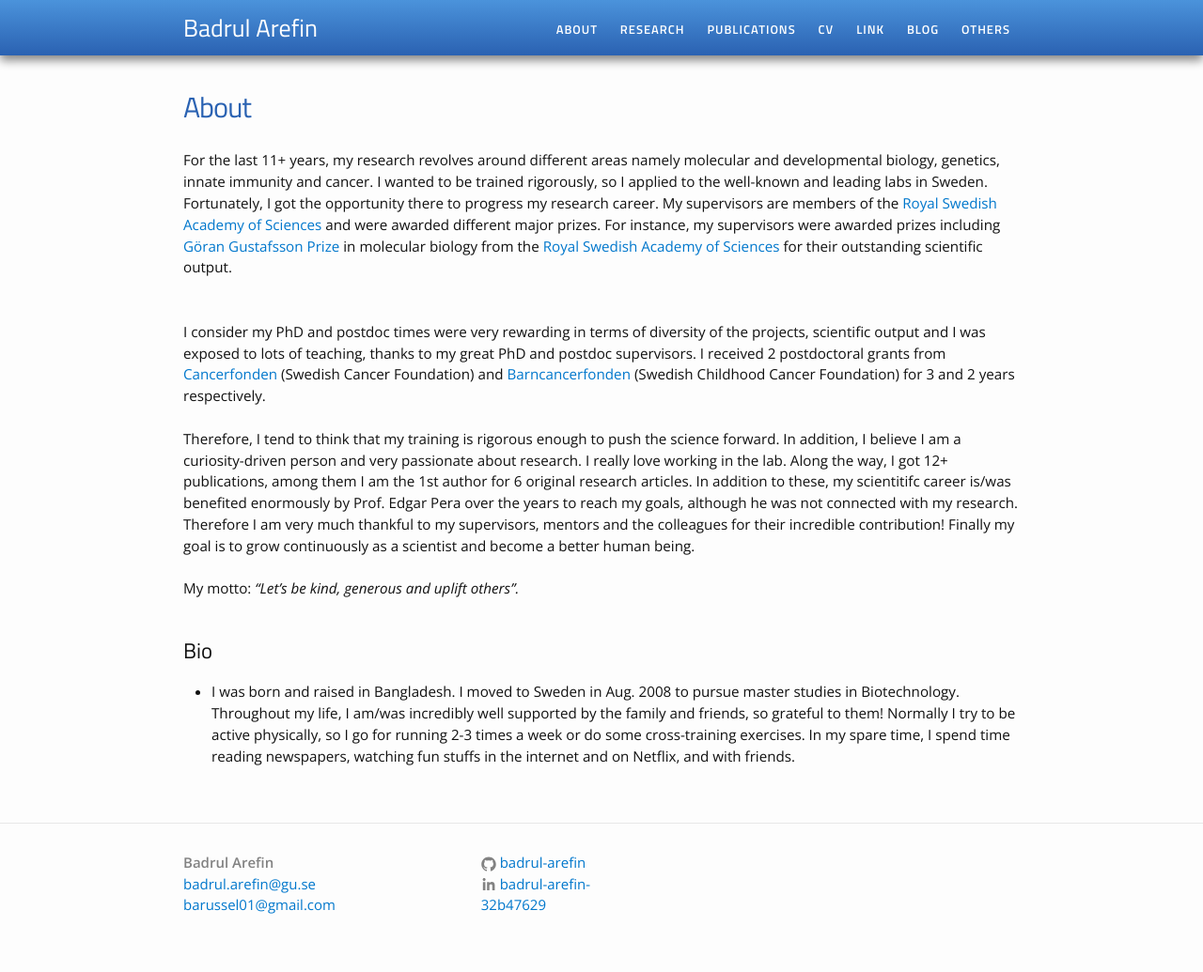
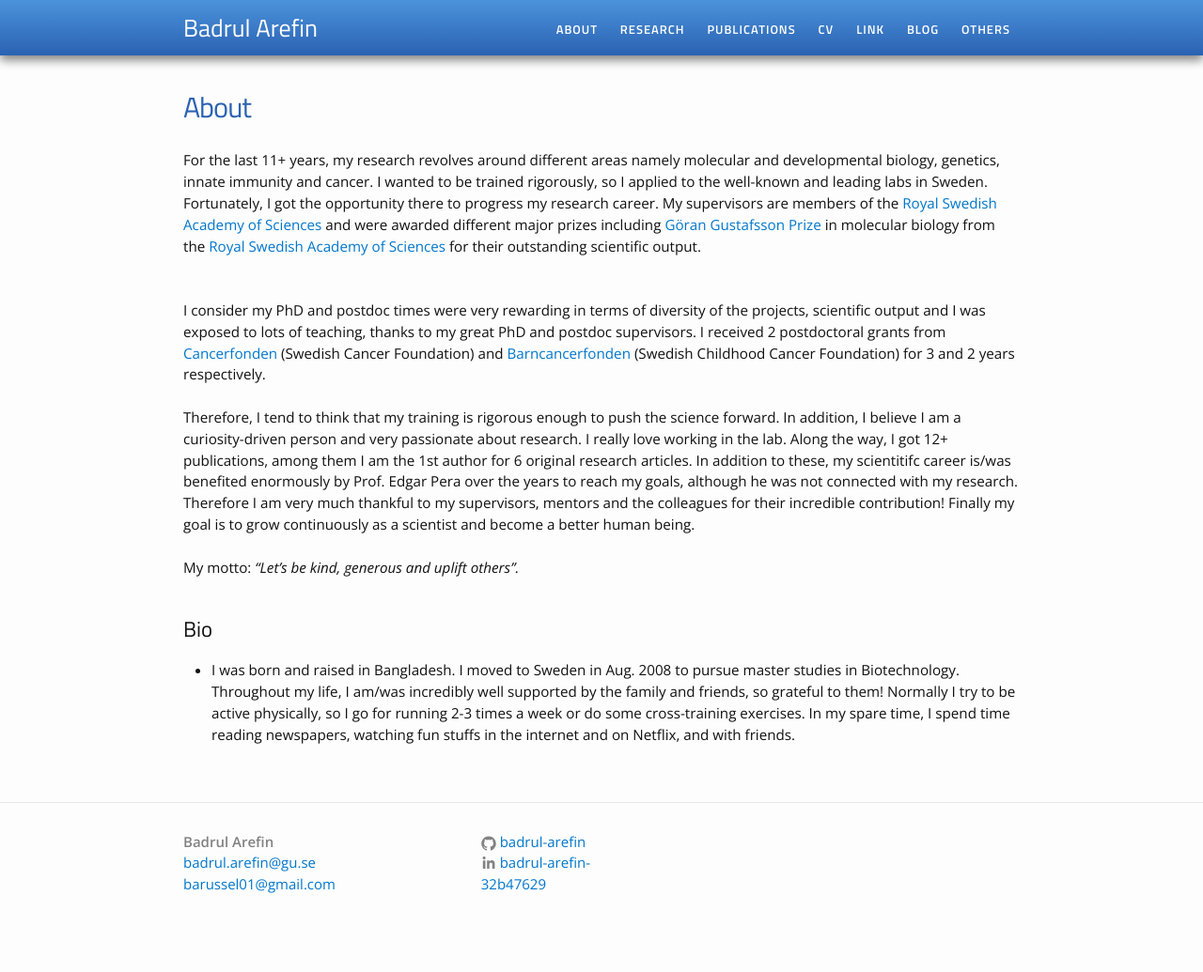
Before and after one commit to Badrul-Arefin/badrul-arefin.github.io, a Jekyll site: the page built from about.md, in a window 1280 px wide. Shown: the whole page at 94% size. Built offline with Jekyll 4.4.1, drawn with Linux system fonts in a browser that asks for light colours; after the commit the page ends 1012 px from its top, so only the background shows below that.

Commit message:
Update about.md

```diff
--- a/about.md
+++ b/about.md
@@ -4,7 +4,7 @@ title: About
 permalink: /about/
 ---
 
-For the last 11+ years, my research revolves around different areas namely molecular and developmental biology, genetics, innate immunity and cancer. I wanted to be trained rigorously, so I applied to the well-known and leading labs in Sweden. Fortunately, I got the opportunity there to progress my research career. My supervisors are members of the <a href="https://kva.se/sv/priser/goran-gustafssonprisen">Royal Swedish Academy of Sciences </a> and were awarded different major prizes. For instance, my supervisors were awarded prizes including <a href="https://en.wikipedia.org/wiki/G%C3%B6ran_Gustafsson_Prize">Göran Gustafsson Prize</a> in molecular biology from the <a href="https://kva.se/sv/priser/goran-gustafssonprisen">Royal Swedish Academy of Sciences </a> for their outstanding scientific output.
+For the last 11+ years, my research revolves around different areas namely molecular and developmental biology, genetics, innate immunity and cancer. I wanted to be trained rigorously, so I applied to the well-known and leading labs in Sweden. Fortunately, I got the opportunity there to progress my research career. My supervisors are members of the <a href="https://kva.se/sv/priser/goran-gustafssonprisen">Royal Swedish Academy of Sciences </a> and were awarded different major prizes including <a href="https://en.wikipedia.org/wiki/G%C3%B6ran_Gustafsson_Prize">Göran Gustafsson Prize</a> in molecular biology from the <a href="https://kva.se/sv/priser/goran-gustafssonprisen">Royal Swedish Academy of Sciences </a> for their outstanding scientific output.
 <br><br>
 I consider my PhD and postdoc times were very rewarding in terms of diversity of the projects, scientific output and I was exposed to lots of teaching, thanks to my great PhD and postdoc supervisors. I received 2 postdoctoral grants from <a href="https://www.cancerfonden.se/forskning/for-forskare/samtliga-anslagsbeslut"> Cancerfonden </a> (Swedish Cancer Foundation) and <a href="https://www.barncancerfonden.se/for-forskare/forskningsanslag/beviljade-forskningsanslag-och-tjanster/"> Barncancerfonden </a> (Swedish Childhood Cancer Foundation) for 3 and 2 years respectively.
 <br><br>
```
